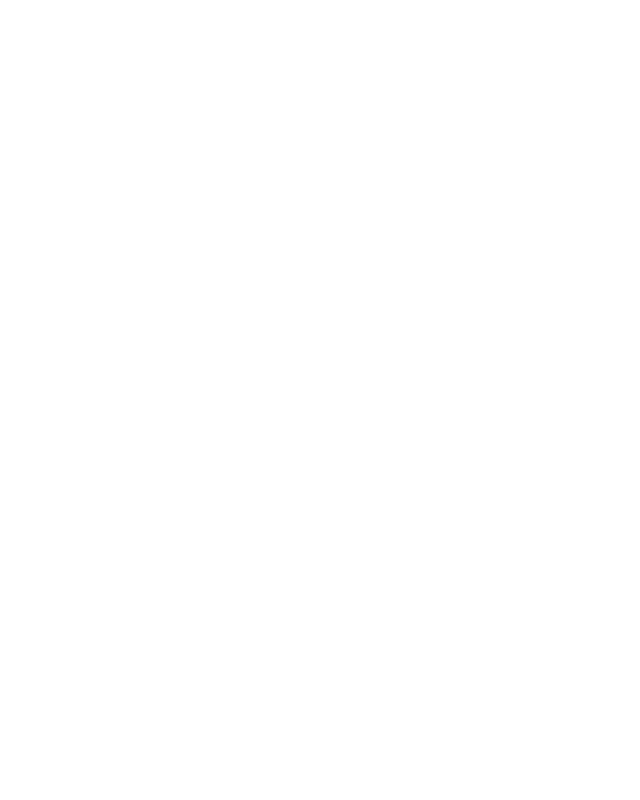
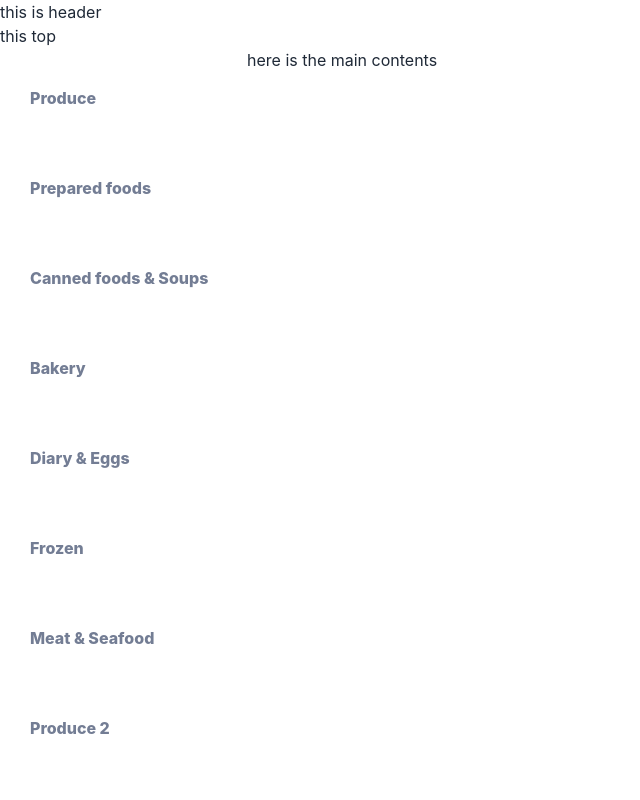
Before and after one commit to ajkn1904/e-com, a React (Create React App) app: page / in a window 1280 px wide. Shown: the top 800 px of the page, without its empty margins (0-640 px from the left). Built offline with nearby package versions, Linux system fonts and the light colour scheme.

Commit message:
side nav added

```diff
--- a/package.json
+++ b/package.json
@@ -6,6 +6,7 @@
     "@testing-library/jest-dom": "^5.16.5",
     "@testing-library/react": "^13.4.0",
     "@testing-library/user-event": "^13.5.0",
+    "daisyui": "^2.50.1",
     "react": "^18.2.0",
     "react-dom": "^18.2.0",
     "react-hot-toast": "^2.4.0",
--- /dev/null
+++ b/public/category.json
@@ -0,0 +1,77 @@
+[
+    {
+        "cat_id": "01",
+        "category": "Produce",
+        "category_img": "../src/images/Vector (1).png"
+    },
+    {
+        "cat_id": "02",
+        "category": "Prepared foods",
+        "category_img": "../src/images/Vector (2).png"
+    },
+    {
+        "cat_id": "03",
+        "category": "Canned foods & Soups",
+        "category_img": "../src/images/Vector (3).png"
+    },
+    {
+        "cat_id": "04",
+        "category": "Bakery",
+        "category_img": "../src/images/Vector (4).png"
+    },
+    {
+        "cat_id": "05",
+        "category": "Diary & Eggs",
+        "category_img": "../src/images/Vector (5).png"
+    },
+    {
+        "cat_id": "06",
+        "category": "Frozen",
+        "category_img": "../src/images/Vector (6).png"
+    },
+    {
+        "cat_id": "07",
+        "category": "Meat & Seafood",
+        "category_img": "../src/images/Vector (7).png"
+    },
+    {
+        "cat_id": "08",
+        "category": "Produce 2",
+        "category_img": "../src/images/Vector (1).png"
+    },
+    {
+        "cat_id": "09",
+        "category": "Bakery 2",
+        "category_img": "../src/images/Vector (4).png"
+    },
+    {
+        "cat_id": "10",
+        "category": "Meat & Seafood 2",
+        "category_img": "../src/images/Vector (7).png"
+    },
+    {
+        "cat_id": "11",
+        "category": "Diary & Eggs 2",
+        "category_img": "../src/images/Vector (5).png"
+    },
+    {
+        "cat_id": "12",
+        "category": "Frozen 2",
+        "category_img": "../src/images/Vector (6).png"
+    },
+    {
+        "cat_id": "13",
+        "category": "Prepared foods 2",
+        "category_img": "../src/images/Vector (2).png"
+    },
+    {
+        "cat_id": "14",
+        "category": "Canned foods & Soups 2",
+        "category_img": "../src/images/Vector (3).png"
+    },
+    {
+        "cat_id": "15",
+        "category": "Diary & Eggs 3",
+        "category_img": "../src/images/Vector (5).png"
+    }
+]
--- a/public/data.json
+++ b/public/data.json
@@ -2,7 +2,6 @@
       {
         "cat_id": "01",
         "category": "Produce",
-        "category_img": "../src/images/Vector (1).png",
         "prod_id": "01",
         "product_name": "Banana 1 ct",
         "price": "$0.69",
@@ -12,7 +11,6 @@
       {
         "cat_id": "01",
         "category": "Produce",
-        "category_img": "../src/images/Vector (1).png",
         "prod_id": "02",
         "product_name": "Strawberries",
         "price": "$0.69",
@@ -22,7 +20,6 @@
       {
         "cat_id": "01",
         "category": "Produce",
-        "category_img": "../src/images/Vector (1).png",
         "prod_id": "03",
         "product_name": "Yogurt",
         "price": "$0.69",
@@ -32,7 +29,6 @@
       {
         "cat_id": "01",
         "category": "Produce",
-        "category_img": "../src/images/Vector (1).png",
         "prod_id": "04",
         "product_name": "Blackberries",
         "price": "$0.69",
@@ -42,9 +38,8 @@
       {
         "cat_id": "01",
         "category": "Produce",
-        "category_img": "../src/images/Vector (1).png",
         "prod_id": "05",
-        "product_name": "",
+        "product_name": "Banana 1 ct",
         "price": "$0.69",
         "quantity": "1 lb",
         "image": "../src/images/image 1.png"
@@ -52,18 +47,17 @@
       {
         "cat_id": "01",
         "category": "Produce",
-        "category_img": "../src/images/Vector (1).png",
         "prod_id": "06",
-        "product_naStrawberriesprice": "$0.69",
+        "product_name": "Strawberries",
+        "price": "$0.69",
         "quantity": "1 lb",
         "image": "../src/images/image 2.png"
       },
       {
         "cat_id": "01",
         "category": "Produce",
-        "category_img": "../src/images/Vector (1).png",
         "prod_id": "07",
-        "product_name": "",
+        "product_name": "Yogurt",
         "price": "$0.69",
         "quantity": "1 lb",
         "image": "../src/images/image 3.png"
@@ -71,7 +65,6 @@
       {
         "cat_id": "01",
         "category": "Produce",
-        "category_img": "../src/images/Vector (1).png",
         "prod_id": "08",
         "product_name": "Blackberries",
         "price": "$0.69",
@@ -81,7 +74,6 @@
       {
         "cat_id": "01",
         "category": "Produce",
-        "category_img": "../src/images/Vector (1).png",
         "prod_id": "09",
         "product_name": "Banana 1 ct",
         "price": "$0.69",
@@ -91,7 +83,6 @@
       {
         "cat_id": "01",
         "category": "Produce",
-        "category_img": "../src/images/Vector (1).png",
         "prod_id": "10",
         "product_name": "Strawberries",
         "price": "$0.69",
@@ -103,7 +94,6 @@
       {
         "cat_id": "02",
         "category": "Prepared foods",
-        "category_img": "../src/images/Vector (2).png",
         "prod_id": "11",
         "product_name": "Yogurt",
         "price": "$0.69",
@@ -113,7 +103,6 @@
       {
         "cat_id": "02",
         "category": "Prepared foods",
-        "category_img": "../src/images/Vector (2).png",
         "prod_id": "12",
         "product_name": "Blackberries",
         "price": "$0.69",
@@ -123,7 +112,6 @@
       {
         "cat_id": "02",
         "category": "Prepared foods",
-        "category_img": "../src/images/Vector (2).png",
         "prod_id": "13",
         "product_name": "Banana 1 ct",
         "price": "$0.69",
@@ -133,7 +121,6 @@
       {
         "cat_id": "02",
         "category": "Prepared foods",
-        "category_img": "../src/images/Vector (2).png",
         "prod_id": "14",
         "product_name": "Strawberries",
         "price": "$0.69",
@@ -143,7 +130,6 @@
       {
         "cat_id": "02",
         "category": "Prepared foods",
-        "category_img": "../src/images/Vector (2).png",
         "prod_id": "15",
         "product_name": "Yogurt",
         "price": "$0.69",
@@ -153,7 +139,6 @@
       {
         "cat_id": "02",
         "category": "Prepared foods",
-        "category_img": "../src/images/Vector (2).png",
         "prod_id": "16",
         "product_name": "Blackberries",
         "price": "$0.69",
@@ -163,7 +148,6 @@
       {
         "cat_id": "02",
         "category": "Prepared foods",
-        "category_img": "../src/images/Vector (2).png",
         "prod_id": "17",
         "product_name": "Banana 1 ct",
         "price": "$0.69",
@@ -173,7 +157,6 @@
       {
         "cat_id": "02",
         "category": "Prepared foods",
-        "category_img": "../src/images/Vector (2).png",
         "prod_id": "18",
         "product_name": "Strawberries",
         "price": "$0.69",
@@ -183,7 +166,6 @@
       {
         "cat_id": "02",
         "category": "Prepared foods",
-        "category_img": "../src/images/Vector (2).png",
         "prod_id": "19",
         "product_name": "Yogurt",
         "price": "$0.69",
@@ -193,7 +175,6 @@
       {
         "cat_id": "02",
         "category": "Prepared foods",
-        "category_img": "../src/images/Vector (2).png",
         "prod_id": "20",
         "product_name": "Blackberries",
         "price": "$0.69",
@@ -203,7 +184,6 @@
       {
         "cat_id": "03",
         "category": "Canned foods & Soups",
-        "category_img": "../src/images/Vector (3).png",
         "prod_id": "21",
         "product_name": "Banana 1 ct",
         "price": "$0.69",
@@ -213,7 +193,6 @@
       {
         "cat_id": "03",
         "category": "Canned foods & Soups",
-        "category_img": "../src/images/Vector (3).png",
         "prod_id": "22",
         "product_name": "Yogurt",
         "price": "$0.69",
@@ -223,7 +202,6 @@
       {
         "cat_id": "03",
         "category": "Canned foods & Soups",
-        "category_img": "../src/images/Vector (3).png",
         "prod_id": "23",
         "product_name": "Blackberries",
         "price": "$0.69",
@@ -233,7 +211,6 @@
       {
         "cat_id": "03",
         "category": "Canned foods & Soups",
-        "category_img": "../src/images/Vector (3).png",
         "prod_id": "24",
         "product_name": "Blackberries",
         "price": "$0.69",
@@ -243,7 +220,6 @@
       {
         "cat_id": "03",
         "category": "Canned foods & Soups",
-        "category_img": "../src/images/Vector (3).png",
         "prod_id": "25",
         "product_name": "Banana 1 ct",
         "price": "$0.69",
@@ -253,7 +229,6 @@
       {
         "cat_id": "03",
         "category": "Canned foods & Soups",
-        "category_img": "../src/images/Vector (3).png",
         "prod_id": "26",
         "product_name": "Strawberries",
         "price": "$0.69",
@@ -263,7 +238,6 @@
       {
         "cat_id": "03",
         "category": "Canned foods & Soups",
-        "category_img": "../src/images/Vector (3).png",
         "prod_id": "27",
         "product_name": "Yogurt",
         "price": "$0.69",
@@ -273,7 +247,6 @@
       {
         "cat_id": "03",
         "category": "Canned foods & Soups",
-        "category_img": "../src/images/Vector (3).png",
         "prod_id": "28",
         "product_name": "Blackberries",
         "price": "$0.69",
@@ -283,7 +256,6 @@
       {
         "cat_id": "03",
         "category": "Canned foods & Soups",
-        "category_img": "../src/images/Vector (3).png",
         "prod_id": "29",
         "product_name": "Banana 1 ct",
         "price": "$0.69",
@@ -293,7 +265,6 @@
       {
         "cat_id": "04",
         "category": "Bakery",
-        "category_img": "../src/images/Vector (4).png",
         "prod_id": "30",
         "product_name": "Yogurt",
         "price": "$0.69",
@@ -303,7 +274,6 @@
       {
         "cat_id": "04",
         "category": "Bakery",
-        "category_img": "../src/images/Vector (4).png",
         "prod_id": "31",
         "product_name": "Blackberries",
         "price": "$0.69",
@@ -313,7 +283,6 @@
       {
         "cat_id": "04",
         "category": "Bakery",
-        "category_img": "../src/images/Vector (4).png",
         "prod_id": "32",
         "product_name": "Blackberries",
         "price": "$0.69",
@@ -323,7 +292,6 @@
       {
         "cat_id": "04",
         "category": "Bakery",
-        "category_img": "../src/images/Vector (4).png",
         "prod_id": "33",
         "product_name": "Banana 1 ct",
         "price": "$0.69",
@@ -333,7 +301,6 @@
       {
         "cat_id": "04",
         "category": "Bakery",
-        "category_img": "../src/images/Vector (4).png",
         "prod_id": "34",
         "product_name": "Strawberries",
         "price": "$0.69",
@@ -343,7 +310,6 @@
       {
         "cat_id": "04",
         "category": "Bakery",
-        "category_img": "../src/images/Vector (4).png",
         "prod_id": "35",
         "product_name": "Yogurt",
         "price": "$0.69",
@@ -353,7 +319,6 @@
       {
         "cat_id": "04",
         "category": "Bakery",
-        "category_img": "../src/images/Vector (4).png",
         "prod_id": "36",
         "product_name": "Blackberries",
         "price": "$0.69",
@@ -363,7 +328,6 @@
       {
         "cat_id": "05",
         "category": "Diary & Eggs",
-        "category_img": "../src/images/Vector (5).png",
         "prod_id": "37",
         "product_name": "Banana 1 ct",
         "price": "$0.69",
@@ -373,7 +337,6 @@
       {
         "cat_id": "05",
         "category": "Diary & Eggs",
-        "category_img": "../src/images/Vector (5).png",
         "prod_id": "38",
         "product_name": "Strawberries",
         "price": "$0.69",
@@ -383,7 +346,6 @@
       {
         "cat_id": "05",
         "category": "Diary & Eggs",
-        "category_img": "../src/images/Vector (5).png",
         "prod_id": "39",
         "product_name": "Yogurt",
         "price": "$0.69",
@@ -393,7 +355,6 @@
       {
         "cat_id": "05",
         "category": "Diary & Eggs",
-        "category_img": "../src/images/Vector (5).png",
         "prod_id": "40",
         "product_name": "Blackberries",
         "price": "$0.69",
@@ -403,7 +364,6 @@
       {
         "cat_id": "05",
         "category": "Diary & Eggs",
-        "category_img": "../src/images/Vector (5).png",
         "prod_id": "41",
         "product_name": "Banana 1 ct",
         "price": "$0.69",
@@ -413,7 +373,6 @@
       {
         "cat_id": "05",
         "category": "Diary & Eggs",
-        "category_img": "../src/images/Vector (5).png",
         "prod_id": "42",
         "product_name": "Strawberries",
         "price": "$0.69",
@@ -423,7 +382,6 @@
       {
         "cat_id": "05",
         "category": "Diary & Eggs",
-        "category_img": "../src/images/Vector (5).png",
         "prod_id": "43",
         "product_name": "Yogurt",
         "price": "$0.69",
@@ -433,7 +391,6 @@
       {
         "cat_id": "05",
         "category": "Diary & Eggs",
-        "category_img": "../src/images/Vector (5).png",
         "prod_id": "44",
         "product_name": "Blackberries",
         "price": "$0.69",
@@ -443,7 +400,6 @@
       {
         "cat_id": "06",
         "category": "Frozen",
-        "category_img": "../src/images/Vector (6).png",
         "prod_id": "45",
         "product_name": "Banana 1 ct",
         "price": "$0.69",
@@ -453,7 +409,6 @@
       {
         "cat_id": "06",
         "category": "Frozen",
-        "category_img": "../src/images/Vector (6).png",
         "prod_id": "46",
         "product_name": "Strawberries",
         "price": "$0.69",
@@ -463,7 +418,6 @@
       {
         "cat_id": "06",
         "category": "Frozen",
-        "category_img": "../src/images/Vector (6).png",
         "prod_id": "47",
         "product_name": "Yogurt",
         "price": "$0.69",
@@ -473,7 +427,6 @@
       {
         "cat_id": "06",
         "category": "Frozen",
-        "category_img": "../src/images/Vector (6).png",
         "prod_id": "48",
         "product_name": "Blackberries",
         "price": "$0.69",
@@ -483,7 +436,6 @@
       {
         "cat_id": "06",
         "category": "Frozen",
-        "category_img": "../src/images/Vector (6).png",
         "prod_id": "49",
         "product_name": "Yogurt",
         "price": "$0.69",
@@ -493,7 +445,6 @@
       {
         "cat_id": "06",
         "category": "Frozen",
-        "category_img": "../src/images/Vector (6).png",
         "prod_id": "50",
         "product_name": "Banana 1 ct",
         "price": "$0.69",
@@ -503,7 +454,6 @@
       {
         "cat_id": "06",
         "category": "Frozen",
-        "category_img": "../src/images/Vector (6).png",
         "prod_id": "51",
         "product_name": "Strawberries",
         "price": "$0.69",
@@ -513,7 +463,6 @@
       {
         "cat_id": "06",
         "category": "Frozen",
-        "category_img": "../src/images/Vector (6).png",
         "prod_id": "52",
         "product_name": "Yogurt",
         "price": "$0.69",
@@ -523,7 +472,6 @@
       {
         "cat_id": "06",
         "category": "Frozen",
-        "category_img": "../src/images/Vector (6).png",
         "prod_id": "53",
         "product_name": "Blackberries",
         "price": "$0.69",
@@ -533,7 +481,6 @@
       {
         "cat_id": "06",
         "category": "Frozen",
-        "category_img": "../src/images/Vector (6).png",
         "prod_id": "54",
         "product_name": "Banana 1 ct",
         "price": "$0.69",
@@ -543,7 +490,6 @@
       {
         "cat_id": "06",
         "category": "Frozen",
-        "category_img": "../src/images/Vector (6).png",
         "prod_id": "55",
         "product_name": "Strawberries",
         "price": "$0.69",
@@ -553,7 +499,6 @@
       {
         "cat_id": "07",
         "category": "Meat & Seafood",
-        "category_img": "../src/images/Vector (7).png",
         "prod_id": "56",
         "product_name": "Yogurt",
         "price": "$0.69",
@@ -563,7 +508,6 @@
       {
         "cat_id": "07",
         "category": "Meat & Seafood",
-        "category_img": "../src/images/Vector (7).png",
         "prod_id": "57",
         "product_name": "Blackberries",
         "price": "$0.69",
@@ -573,7 +517,6 @@
       {
         "cat_id": "07",
         "category": "Meat & Seafood",
-        "category_img": "../src/images/Vector (7).png",
         "prod_id": "58",
         "product_name": "Banana 1 ct",
         "price": "$0.69",
@@ -583,7 +526,6 @@
       {
         "cat_id": "07",
         "category": "Meat & Seafood",
-        "category_img": "../src/images/Vector (7).png",
         "prod_id": "59",
         "product_name": "Strawberries",
         "price": "$0.69",
@@ -593,7 +535,6 @@
       {
         "cat_id": "08",
         "category": "Produce 2",
-        "category_img": "../src/images/Vector (1).png",
         "prod_id": "60",
         "product_name": "Yogurt",
         "price": "$0.69",
@@ -603,7 +544,6 @@
       {
         "cat_id": "08",
         "category": "Produce 2",
-        "category_img": "../src/images/Vector (1).png",
         "prod_id": "61",
         "product_name": "Blackberries",
         "price": "$0.69",
@@ -613,7 +553,6 @@
       {
         "cat_id": "09",
         "category": "Bakery 2",
-        "category_img": "../src/images/Vector (4).png",
         "prod_id": "62",
         "product_name": "Banana 1 ct",
         "price": "$0.69",
@@ -623,7 +562,6 @@
       {
         "cat_id": "09",
         "category": "Bakery 2",
-        "category_img": "../src/images/Vector (4).png",
         "prod_id": "63",
         "product_name": "Strawberries",
         "price": "$0.69",
@@ -633,7 +571,6 @@
       {
         "cat_id": "09",
         "category": "Bakery 2",
-        "category_img": "../src/images/Vector (4).png",
         "prod_id": "64",
         "product_name": "Yogurt",
         "price": "$0.69",
@@ -643,7 +580,6 @@
       {
         "cat_id": "09",
         "category": "Bakery 2",
-        "category_img": "../src/images/Vector (4).png",
         "prod_id": "65",
         "product_name": "Blackberries",
         "price": "$0.69",
@@ -653,7 +589,6 @@
       {
         "cat_id": "10",
         "category": "Meat & Seafood 2",
-        "category_img": "../src/images/Vector (7).png",
         "prod_id": "66",
         "product_name": "Banana 1 ct",
         "price": "$0.69",
@@ -663,7 +598,6 @@
       {
         "cat_id": "11",
         "category": "Diary & Eggs 2",
-        "category_img": "../src/images/Vector (5).png",
         "prod_id": "67",
         "product_name": "Strawberries",
         "price": "$0.69",
@@ -673,7 +607,6 @@
       {
         "cat_id": "12",
         "category": "Frozen 2",
-        "category_img": "../src/images/Vector (6).png",
         "prod_id": "68",
         "product_name": "Yogurt",
         "price": "$0.69",
@@ -683,7 +616,6 @@
       {
         "cat_id": "13",
         "category": "Prepared foods 2",
-        "category_img": "../src/images/Vector (2).png",
         "prod_id": "69",
         "product_name": "Blackberries",
         "price": "$0.69",
@@ -693,12 +625,20 @@
       {
         "cat_id": "14",
         "category": "Canned foods & Soups 2",
-        "category_img": "../src/images/Vector (3).png",
         "prod_id": "70",
         "product_name": "Banana 1 ct",
         "price": "$0.69",
         "quantity": "18 oz",
         "image": "../src/images/image 1.png"
+      },
+      {
+        "cat_id": "15",
+        "category": "Diary & Eggs 3",
+        "prod_id": "65",
+        "product_name": "Blackberries",
+        "price": "$0.69",
+        "quantity": "1 lb",
+        "image": "../src/images/image 4.png"
       }
 
 ]
--- a/src/App.js
+++ b/src/App.js
@@ -1,10 +1,31 @@
+import { useContext } from 'react';
 import './App.css';
+import Contents from './Components/Contents/Contents';
+import Header from './Components/Header/Header';
+import SideNav from './Components/SideNav/SideNav';
+import TopNav from './Components/TopNav/TopNav';
+import { ProductDataContext } from './Components/Context/DataContext';
+
 
 function App() {
+  const data = useContext(ProductDataContext);
+  console.log(data)
+
+
   return (
     <div className="">
 
+      <Header />
+
+      <TopNav data={data.categoryData}/>
+
+      <div className='flex h-screen'>
+        <SideNav className="" data={data.categoryData}/>
+        <Contents className="" data={data.productData}/>
+      </div>
+
     </div>
+
   );
 }
 
--- /dev/null
+++ b/src/Components/Contents/Contents.js
@@ -0,0 +1,11 @@
+import React from 'react';
+
+const Contents = () => {
+    return (
+        <div>
+            here is the main contents
+        </div>
+    );
+};
+
+export default Contents;
--- /dev/null
+++ b/src/Components/Context/DataContext.js
@@ -0,0 +1,34 @@
+import React, { createContext, useEffect, useState } from 'react';
+
+const ProductDataContext = createContext();
+
+
+const DataContext = (props) => {
+
+    const [productData, setProductData] = useState([])
+    const [categoryData, setCategoryData] = useState([])
+
+    useEffect(() => {
+        fetch('data.json')
+            .then(res => res.json())
+            .then(data => setProductData(data))
+    }, [])
+
+    useEffect(() => {
+        fetch('category.json')
+            .then(res => res.json())
+            .then(data => setCategoryData(data))
+    }, [])
+
+
+
+    const apiData = { productData, categoryData }
+
+    return (
+        <ProductDataContext.Provider value={apiData}>
+            {props.children}
+        </ProductDataContext.Provider>
+    );
+};
+
+export { DataContext, ProductDataContext };
--- /dev/null
+++ b/src/Components/Header/Header.js
@@ -0,0 +1,11 @@
+import React from 'react';
+
+const Header = () => {
+    return (
+        <div>
+            this is header
+        </div>
+    );
+};
+
+export default Header;
--- /dev/null
+++ b/src/Components/SideNav/SideNav.js
@@ -0,0 +1,16 @@
+import React from 'react';
+
+const SideNav = ({data}) => {
+
+
+    return (
+        //<div className='hidden md:block w-[247px]'>
+        <div className='w-[247px]'>
+            {
+            data.map(categories => <button key={categories.cat_id} className='w-[207px] h-[42px] text-[#737D94] text-left bg-white hover:bg-[#5DA9E9] hover:text-white active:bg-[#5DA9E9] active:text-white border-0 px-[10px] py-10 ml-5 mr-[19.81px] my-[10px] flex justify-start items-center text-base font-extrabold rounded-[10px]'>{categories.category}</button>)
+            }
+        </div>
+    );
+};
+
+export default SideNav;
--- /dev/null
+++ b/src/Components/TopNav/TopNav.js
@@ -0,0 +1,11 @@
+import React from 'react';
+
+const TopNav = () => {
+    return (
+        <div>
+            this top
+        </div>
+    );
+};
+
+export default TopNav;
--- a/src/index.js
+++ b/src/index.js
@@ -3,11 +3,14 @@
 import './index.css';
 import App from './App';
 import reportWebVitals from './reportWebVitals';
+import { DataContext } from './Components/Context/DataContext';
 
 const root = ReactDOM.createRoot(document.getElementById('root'));
 root.render(
   <React.StrictMode>
-    <App />
+    <DataContext>
+      <App />
+    </DataContext>
   </React.StrictMode>
 );
 
--- a/tailwind.config.js
+++ b/tailwind.config.js
@@ -4,5 +4,5 @@
   theme: {
     extend: {},
   },
-  plugins: [],
+  plugins: [require("daisyui")],
 }
```
Also changed, not shown: 1 other file (tests, documents, lock files or other folders).
